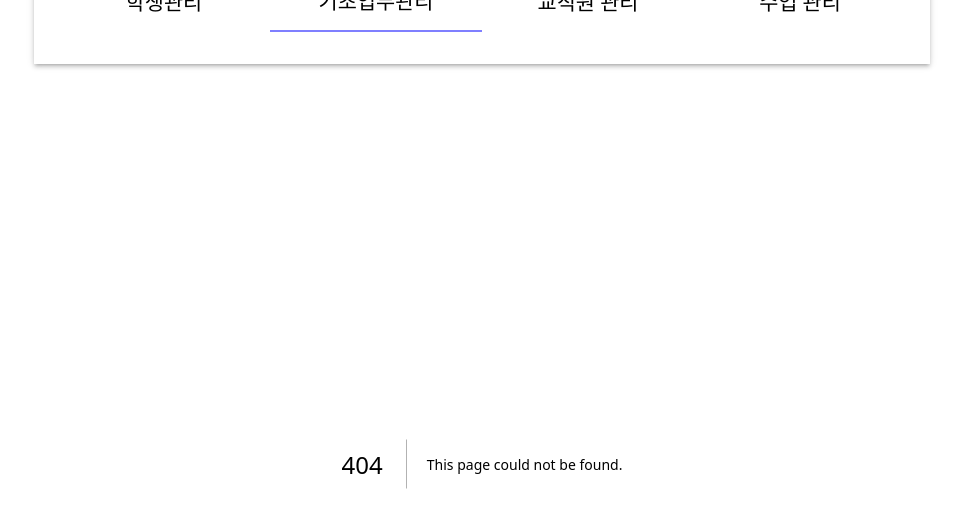
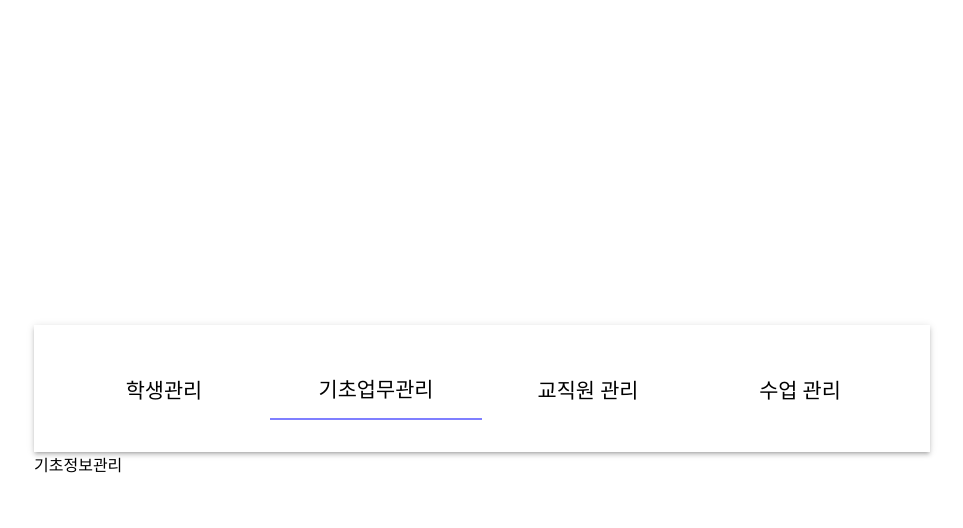
Before and after one commit to wisberry2022/school-manager-front, a Next.js app: page /basic-info in a window 1280 px wide. Before the commit this address had no page. Shown: the top 528 px of the page, without its empty margins (158-1121 px from the left). Built offline with nearby package versions, Linux system fonts and the light colour scheme.

Commit message:
메뉴 별 화면 tsx 파일 생성

```diff
--- /dev/null
+++ b/src/pages/basic-info/index.tsx
@@ -0,0 +1,8 @@
+import { FC } from "react";
+
+const BasicInfo: FC = () => {
+
+  return <div>기초정보관리</div>
+}
+
+export default BasicInfo;
```
Also changed, not shown: src/pages/lecture/index.tsx (added, +7 -0 lines), src/pages/staff/index.tsx (added, +7 -0 lines), src/pages/student/index.tsx (added, +8 -0 lines).
